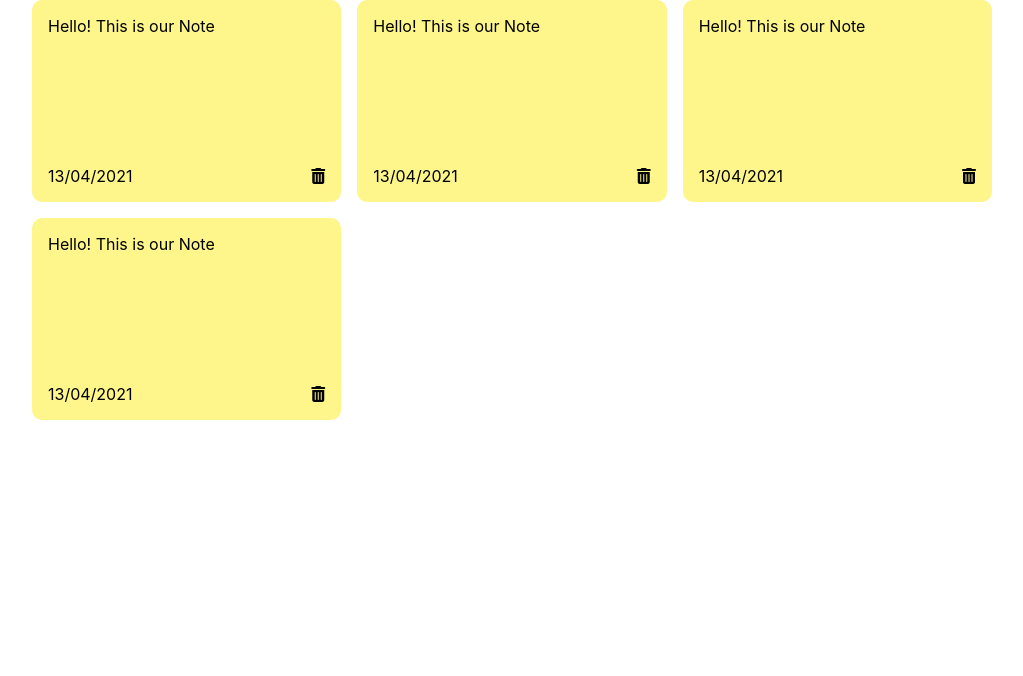
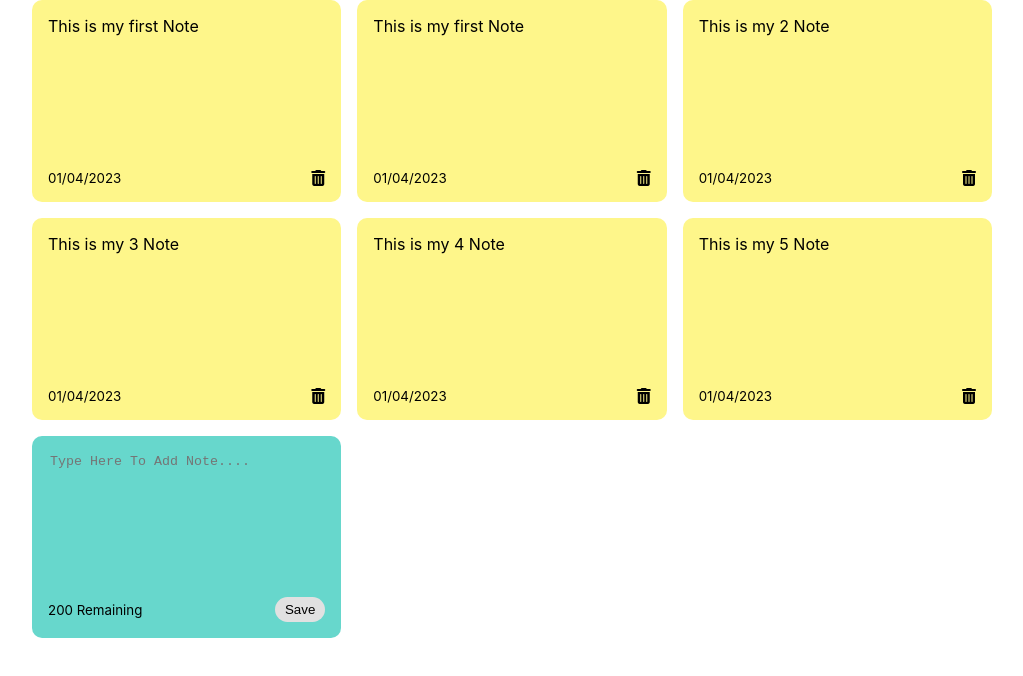
Before and after one commit to vishu118/ReactNotesApp, a React (Create React App) app: page / in a window 1280 px wide. Shown: the top 676 px of the page, without its empty margins (128-1151 px from the left). Built offline with nearby package versions, Linux system fonts and the light colour scheme.

Commit message:
new note feature

```diff
--- a/src/App.js
+++ b/src/App.js
@@ -1,11 +1,65 @@
+import { useState } from "react";
 import NotesList from "./Components/NotesList";
+import {nanoid} from 'nanoid';
 
 
 
 const App = ()=> {
+  const [notes,setnotes] = useState([
+    {
+      id : nanoid(),
+      text : "This is my first Note",
+      date : '01/04/2023'
+    },
+
+    {
+      id : nanoid(),
+      text : "This is my first Note",
+      date : '01/04/2023'
+    },
+
+    {
+      id : nanoid(),
+      text : "This is my 2 Note",
+      date : '01/04/2023'
+    },
+
+    {
+      id : nanoid(),
+      text : "This is my 3 Note",
+      date : '01/04/2023'
+    },
+
+    {
+      id : nanoid(),
+      text : "This is my 4 Note",
+      date : '01/04/2023'
+    },
+
+    {
+      id : nanoid(),
+      text : "This is my 5 Note",
+      date : '01/04/2023'
+    }
+  ])
+
+
+  const addNote = (text) =>{
+   const date = new Date()
+   const newNote = {
+    id : nanoid(),
+    text :text,
+    date :date.toLocaleDateString()
+   }
+
+   const newNotes = [...notes ,newNote]
+   setnotes(newNotes)
+
+  }
+
   return (
     <div className="container">
-    <NotesList/>
+    <NotesList notes={notes} handleAddNote = {addNote}/>
     </div>
   );
 }
--- /dev/null
+++ b/src/Components/AddNote.js
@@ -0,0 +1,37 @@
+import React, { useState } from 'react'
+
+const AddNote = ({handleAddNote}) => {
+    const [ noteText,setnoteText] = useState('')
+
+    const handleChange = (e)=>{
+     setnoteText(e.target.value)
+    }
+
+
+    const handleSaveClick = ()=>{
+        if(noteText.trim().length>0){
+
+            handleAddNote(noteText)
+            setnoteText('')
+        }
+    }
+
+
+  return (
+    <div className='note new'>
+          <textarea
+                  rows="8"
+                  cols='10'
+                  placeholder='Type Here To Add Note....'
+                  value ={noteText}
+                  onChange={handleChange}
+                  ></textarea>
+                  <div className="note-footer">
+                    <small>200 Remaining</small>
+                    <button className='save' onClick={handleSaveClick}>Save</button>
+                  </div>
+    </div>
+  )
+}
+
+export default AddNote
--- a/src/Components/Note.js
+++ b/src/Components/Note.js
@@ -3,13 +3,13 @@
 
 
 
-const Note = () => {
+const Note = ({id,text,date}) => {
   return (
-    <div className='note'>
-        <span>Hello! This is our Note</span>
+    <div className='note' key={id}>
+        <span>{text}</span>
         <div className='note-footer'>
-                <samall>13/04/2021</samall>
-               <i class="fa-solid fa-trash-can"></i>
+                <small>{date}</small>
+               <i className="fa-solid fa-trash-can"></i>
         </div>
 
     </div>
--- a/src/Components/NotesList.js
+++ b/src/Components/NotesList.js
@@ -1,15 +1,20 @@
 import React from 'react'
 import Note from './Note'
+import AddNote from './AddNote'
 
 
-const NotesList = () => {
+const NotesList = ({notes, handleAddNote}) => {
   return (
 
-    <div className="notes-List">
-        <Note/>
-        <Note/>
-        <Note/>
-        <Note/>
+    <div className="notes-List" >
+       {
+        notes.map((ele)=>   <Note id = {ele.id}
+                                  text = {ele.text}
+                                  date = {ele.date}
+        />)
+       }
+
+       <AddNote handleAddNote={handleAddNote}/>
     </div>
   )
 }
```
